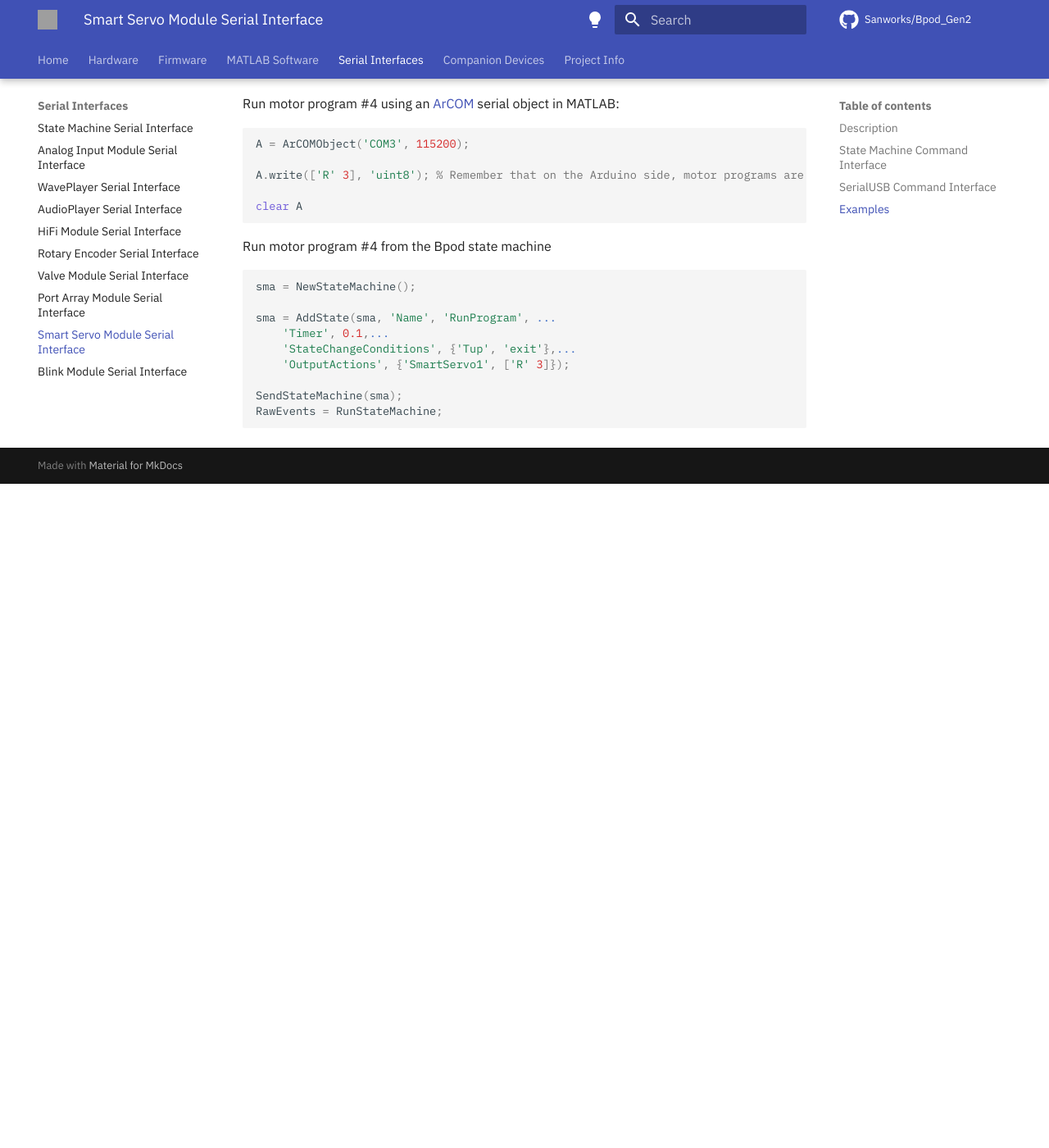
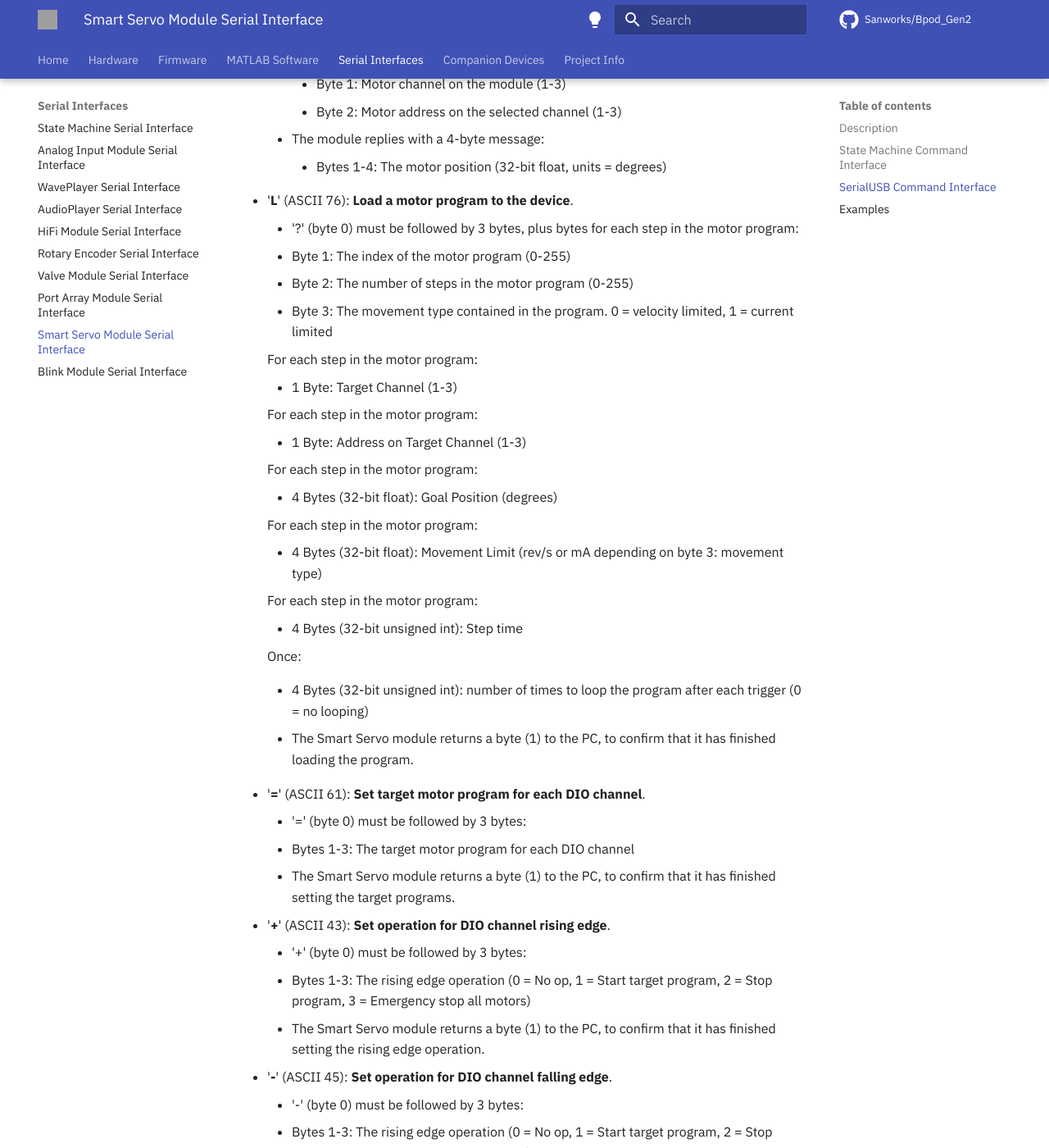
Before and after one commit to sanworks/Bpod_Wiki, an MkDocs documentation site: the page built from docs/serial-interfaces/smartservo-module-serial-interface.md, in a window 1280 px wide and 1400 px high, scrolled down 5040 px. Shown: the whole window at 82% size. Built offline with MkDocs 1.6.1 and Material for MkDocs 9.7.7, drawn with Linux system fonts in a browser that asks for light colours; some web fonts are replaced; comment, search, counter and statistics services are not loaded; before the commit the page ends 5630 px from its top, so only the background shows below that; some of the changed text lies outside the part shown; grey boxes are pictures that could not be loaded.

Commit message:
-Completed docs for smart servo module serial interface

```diff
--- a/docs/serial-interfaces/smartservo-module-serial-interface.md
+++ b/docs/serial-interfaces/smartservo-module-serial-interface.md
@@ -129,6 +129,75 @@ Commands from the state machine (above) do not require the access byte.
     - '?' (byte 0) must be followed by 8 bytes:
         - Bytes 1-4: Number of motor programs supported (32-bit unsigned int)
         - Bytes 5-8: Number of steps per motor program supported (32-bit unsigned int)
+- '**%**' (ASCII 37): **Read motor shaft position**.
+    - '%' (byte 0) must be followed by 2 bytes:
+        - Byte 1: Motor channel on the module (1-3)
+        - Byte 2: Motor address on the selected channel (1-3)
+    - The module replies with a 4-byte message:
+        - Bytes 1-4: The motor position (32-bit float, units = degrees)
+- '**L**' (ASCII 76): **Load a motor program to the device**.
+    - '?' (byte 0) must be followed by 3 bytes, plus bytes for each step in the motor program:
+    - Byte 1: The index of the motor program (0-255)
+    - Byte 2: The number of steps in the motor program (0-255)
+    - Byte 3: The movement type contained in the program. 0 = velocity limited, 1 = current limited
+
+    For each step in the motor program:
+
+    - 1 Byte: Target Channel (1-3)
+
+    For each step in the motor program:
+
+    - 1 Byte: Address on Target Channel (1-3)
+
+    For each step in the motor program:
+
+    - 4 Bytes (32-bit float): Goal Position (degrees)
+
+    For each step in the motor program:
+
+    - 4 Bytes (32-bit float): Movement Limit (rev/s or mA depending on byte 3: movement type)
+
+    For each step in the motor program:
+
+    - 4 Bytes (32-bit unsigned int): Step time
+
+    Once:
+
+    - 4 Bytes (32-bit unsigned int): number of times to loop the program after each trigger (0 = no looping)
+
+    - The Smart Servo module returns a byte (1) to the PC, to confirm that it has finished loading the program.
+
+- '**=**' (ASCII 61): **Set target motor program for each DIO channel**.
+    - '=' (byte 0) must be followed by 3 bytes:
+    - Bytes 1-3: The target motor program for each DIO channel
+    - The Smart Servo module returns a byte (1) to the PC, to confirm that it has finished setting the target programs.
+- '**+**' (ASCII 43): **Set operation for DIO channel rising edge**.
+    - '+' (byte 0) must be followed by 3 bytes:
+    - Bytes 1-3: The rising edge operation (0 = No op, 1 = Start target program, 2 = Stop program, 3 = Emergency stop all motors)
+    - The Smart Servo module returns a byte (1) to the PC, to confirm that it has finished setting the rising edge operation.
+- '**-**' (ASCII 45): **Set operation for DIO channel falling edge**.
+    - '-' (byte 0) must be followed by 3 bytes:
+    - Bytes 1-3: The rising edge operation (0 = No op, 1 = Start target program, 2 = Stop program, 3 = Emergency stop all motors)
+    - The Smart Servo module returns a byte (1) to the PC, to confirm that it has finished setting the falling edge operation.
+- '**~**' (ASCII 126): **Set debounce interval for DIO inputs**.
+    - '~' (byte 0) must be followed by 12 bytes:
+    - Bytes 1-12: The debounce interval (unsigned 32-bit integer, units = multiple of 100-microsecond hardware timer)
+    - The Smart Servo module returns a byte (1) to the PC, to confirm that it has finished setting the debounce interval.
+- '**T**' (ASCII 84): **Read a value from the Dynamixel control table**.
+    - 'T' (byte 0) must be followed by 3 bytes:
+    - Byte 1: Motor channel on the module (1-3)
+    - Byte 2: Motor address on the selected channel (1-3)
+    - Byte 3: The control table address
+    - The module replies with a 4-byte message:
+        - Bytes 1-4: The control table value (32-bit unsigned integer)
+- '**I**' (ASCII 73): **Set the motor address**.
+    - 'I' (byte 0) must be followed by 3 bytes:
+    - Byte 1: Motor channel on the module (1-3)
+    - Byte 2: The target motor address on the selected channel (1-3)
+    - Byte 3: The new motor address on the selected channel (1-3)
+    - The module replies with a 1-byte message:
+        - Byte 1: Confirmation byte (1 if set successfully, 0 if not)
+
 
 ## Examples
 
```
Also changed, not shown: other parts of docs/serial-interfaces/smartservo-module-serial-interface.md (+1 -1 lines).
